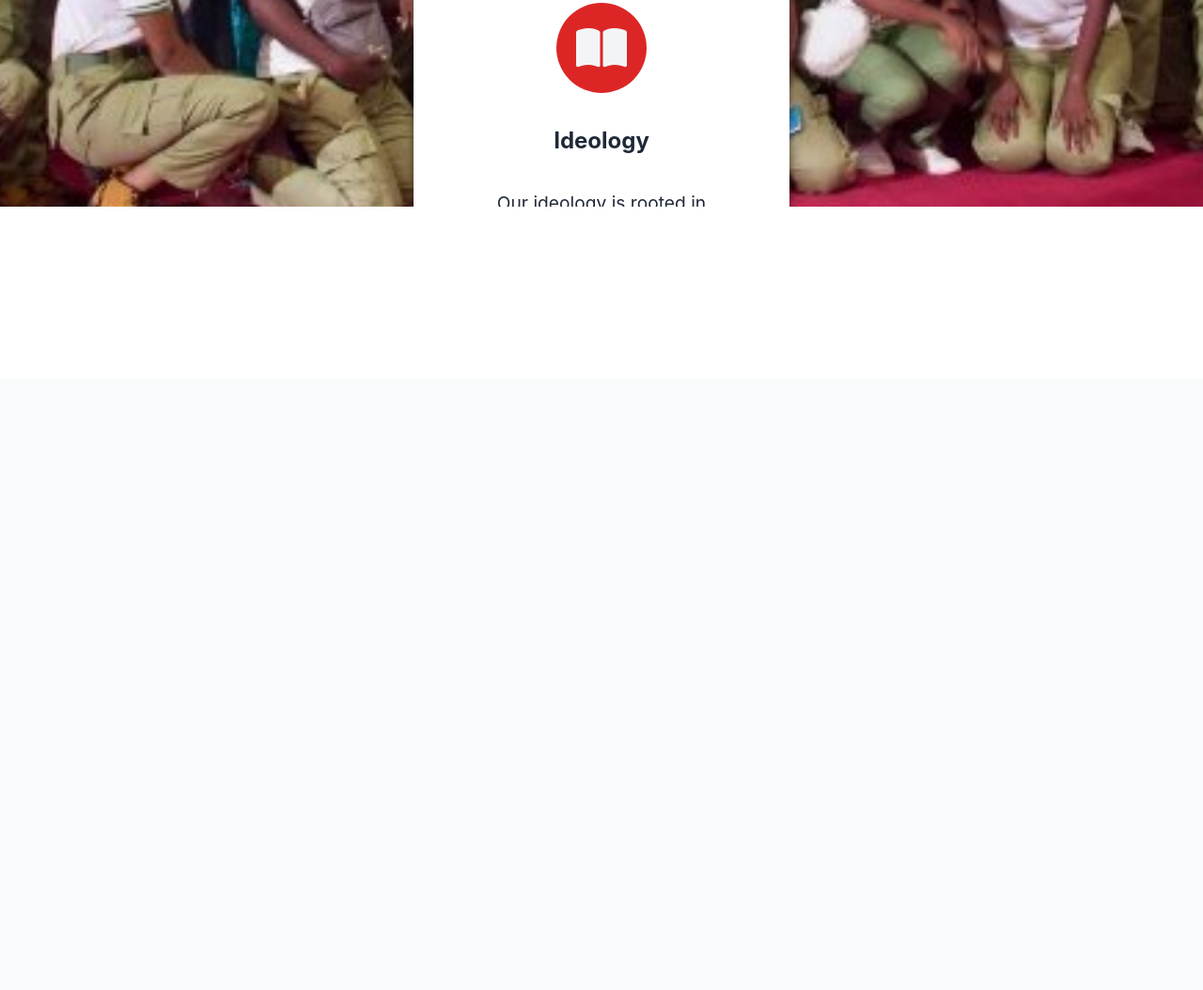
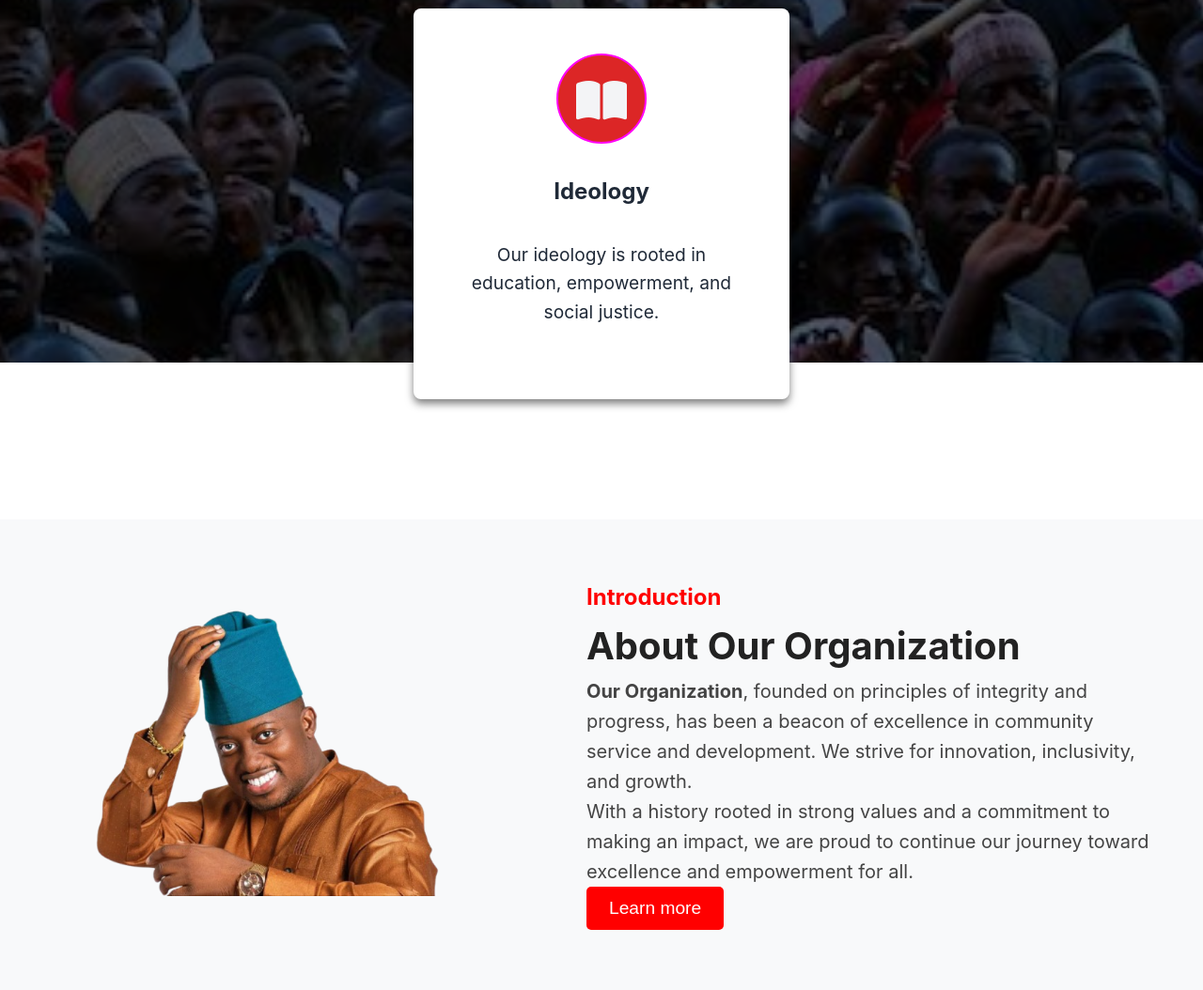
Before and after one commit to vikkymediagithub/APC-Youth-League-Website, a plain HTML site: page index.html in a window 1280 px wide. Shown: the part 976-2030 px from the top of the page at 94% size. Before the commit the page ends 1379 px from the top, so only its background shows below. Drawn offline with nearby package versions, Linux system fonts and the light colour scheme.

Commit message:
About us Section done

```diff
--- a/index.html
+++ b/index.html
@@ -112,8 +112,33 @@
             </div>
         </section>
 
-
         <!-- About Us section -->
+        <section class="about-us">
+            <div class="container">
+                <div class="about-content">
+                    <div class="about-image">
+                        <img src="/src/img/img1.png" alt="About Us">
+                        <!-- <div class="members">
+                            <span class="icon">&#128101;</span>
+                            <p>50,000,000+ <br> Members</p>
+                        </div> -->
+                    </div>
+                    <div class="about-text">
+                        <h4 class="intro">Introduction</h4>
+                        <h2>About Our Organization</h2>
+                        <p>
+                            <strong>Our Organization</strong>, founded on principles of integrity and progress, has been a beacon
+                            of excellence in community service and development. We strive for innovation, inclusivity, and growth.
+                        </p>
+                        <p>
+                            With a history rooted in strong values and a commitment to making an impact, we are proud to
+                            continue our journey toward excellence and empowerment for all.
+                        </p>
+                        <button class="learn-more">Learn more</button>
+                    </div>
+                </div>
+            </div>
+        </section>
 
     </div>
 
--- a/src/css/style.css
+++ b/src/css/style.css
@@ -278,7 +278,8 @@ body {
     position: relative;
     padding: 8rem 0 4rem;
     overflow: hidden;
-    background: url('/src/img/bg1.jpg') center/cover no-repeat;
+    background: linear-gradient(rgba(0, 0, 0, 0.6), rgba(0, 0, 0, 0.6)),
+    url('/src/img/bg-2.jpg') center/cover no-repeat;
 }
 
 /* Dark overlay */
@@ -289,7 +290,7 @@ body {
     left: 0;
     width: 100%;
     height: 100%;
-    background: rgba(0, 0, 0, 0.5);
+    background: rgba(0, 0, 0, 0.6);
     z-index: -1;
 }
 
@@ -300,6 +301,7 @@ body {
     gap: 2rem;
     align-items: center;
     color: var(--white);
+    z-index: 2;
 }
 
 .hero-text {
@@ -335,8 +337,10 @@ body {
 
 /* Individual Boxes */
 .box {
+    position: relative;
+    z-index: 10;
     width: 25rem;
-    height: 20rem;
+    height: 26rem;
     background-color: var(--white);
     padding: 2rem;
     border-radius: 0.5rem;
@@ -344,7 +348,8 @@ body {
     text-align: center;
     cursor: pointer;
     opacity: 0; /* Hide initially */
-    transform: translateY(50px);
+    /* transform: translateY(50px); */
+    transform: translateX(-50%);
     animation: fadeInUp 1s ease forwards;
 }
 
@@ -360,6 +365,7 @@ body {
     line-height: 6rem;
     text-align: center;
     border-radius: 50%;
+    border: 2px solid rgb(255, 0, 247);
     font-size: 3rem;
     color: #f3f4f6;
     background-color: var(--primary-color);
@@ -458,40 +464,6 @@ body {
     background-color: #b91c1c;
 }
 
-/* Features Section */
-.features {
-    padding: 4rem 0;
-    background-color: #f3f4f6;
-}
-
-.features-grid {
-    display: grid;
-    gap: 2rem;
-}
-
-.feature-card {
-    background-color: var(--white);
-    padding: 2rem;
-    border-radius: 0.5rem;
-    box-shadow: var(--shadow);
-    text-align: center;
-    transition: transform 0.3s ease, box-shadow 0.3s ease;
-}
-
-.feature-card:hover {
-    transform: translateY(-5px);
-    box-shadow: 0 10px 15px -3px rgba(0, 0, 0, 0.1);
-}
-
-.feature-card svg {
-    color: var(--primary-color);
-    margin-bottom: 1rem;
-}
-
-.feature-card h3 {
-    margin-bottom: 0.5rem;
-}
-
 /* Animations */
 .fade-in {
     opacity: 0;
@@ -528,6 +500,154 @@ body {
         transform: translateY(-20px);
     }
 }
+
+/* About Us */
+.about-us {
+    padding: 4rem 1rem;
+    background: #f8f9fa;
+    display: flex;
+    justify-content: center;
+    align-items: center;
+    overflow: hidden;
+}
+
+.container {
+    display: flex;
+    align-items: center;
+    justify-content: space-between;
+    max-width: 1200px;
+    gap: 2rem;
+    width: 100%;
+}
+
+.about-content {
+    display: flex;
+    flex-wrap: wrap;
+    align-items: center;
+    justify-content: space-between;
+    width: 100%;
+    gap: 2rem;
+}
+
+.about-image {
+    position: relative;
+    max-width: 450px;
+    animation: fadeInLeft 1s ease-in-out;
+}
+
+.about-image img {
+    width: 100%;
+    border-radius: 10px;
+}
+
+.members {
+    position: absolute;
+    top: 10px;
+    right: 10px;
+    background: white;
+    padding: 10px;
+    border-radius: 8px;
+    display: flex;
+    align-items: center;
+    box-shadow: 0px 4px 6px rgba(0, 0, 0, 0.1);
+}
+
+.members .icon {
+    font-size: 24px;
+    margin-right: 8px;
+    color: red;
+}
+
+.about-text {
+    max-width: 600px;
+    animation: fadeInRight 1s ease-in-out;
+}
+
+/* Ensure text is large and visible */
+.about-text h2 {
+    font-size: 2.5rem; /* Large for desktop */
+    font-weight: bold;
+    color: #222;
+}
+
+.about-text p {
+    font-size: 1.25rem; /* Readable on desktop */
+    line-height: 1.6;
+    color: #444;
+}
+
+.intro {
+    color: red;
+    font-weight: bold;
+    font-size: 1.5rem;
+}
+
+.learn-more {
+    background: red;
+    color: white;
+    padding: 12px 24px;
+    font-size: 1.2rem;
+    border: none;
+    border-radius: 5px;
+    cursor: pointer;
+    transition: 0.3s ease;
+}
+
+.learn-more:hover {
+    background: darkred;
+}
+
+/* Animations */
+@keyframes fadeInLeft {
+    from {
+        opacity: 0;
+        transform: translateX(-50px);
+    }
+    to {
+        opacity: 1;
+        transform: translateX(0);
+    }
+}
+
+@keyframes fadeInRight {
+    from {
+        opacity: 0;
+        transform: translateX(50px);
+    }
+    to {
+        opacity: 1;
+        transform: translateX(0);
+    }
+}
+
+/* Mobile Responsive */
+@media (max-width: 768px) {
+    .about-content {
+        flex-direction: column;
+        text-align: center;
+    }
+
+    .about-image {
+        max-width: 100%;
+    }
+
+    .about-text h2 {
+        font-size: 2rem; /* Adjusted for mobile */
+    }
+
+    .about-text p {
+        font-size: 1.1rem; /* Adjusted for mobile readability */
+    }
+
+    .intro {
+        font-size: 1.3rem;
+    }
+
+    .learn-more {
+        font-size: 1rem;
+    }
+}
+
 
 /* Media Queries */
 @media (min-width: 768px) {
```
Also changed, not shown: src/img/apc.jpg (added), src/img/bg-2.jpg (added), src/img/images-28-3-jpeg.jpg (added), src/img/images.jpeg (added).
